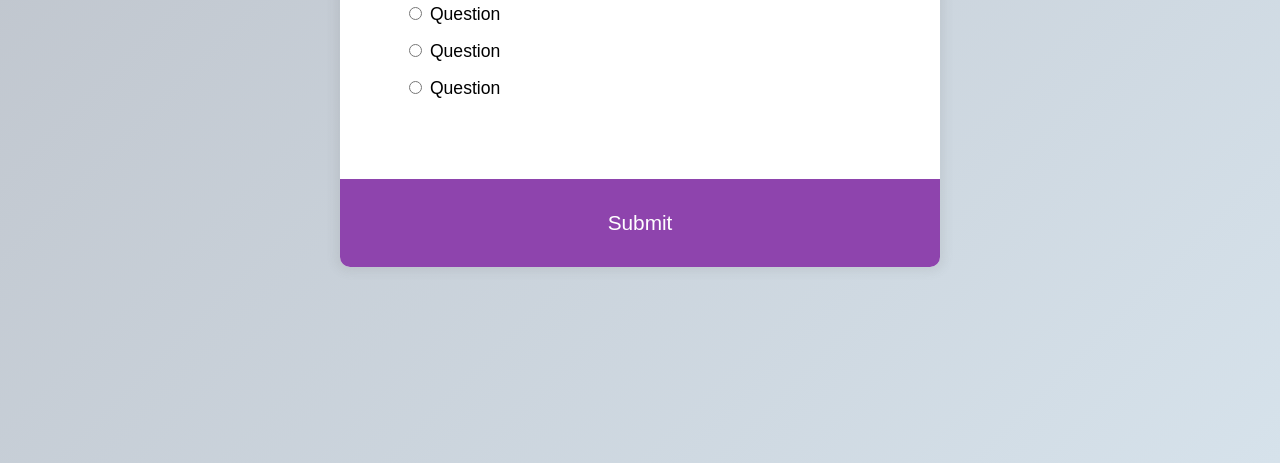
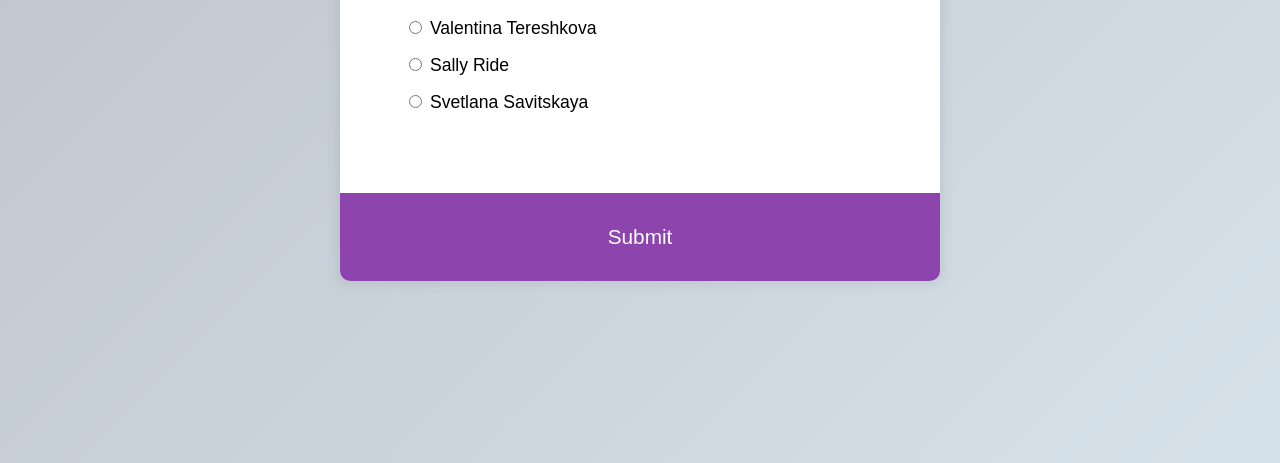
Before and after one commit to dkimuene/Quiz_App, a plain HTML site: page index.html in a window 1280 px wide. Shown: the part 337-800 px from the top of the page. Drawn offline with Linux system fonts and the light colour scheme.

Commit message:
Load the Questions
Added question id to h2 tag; Added id to each list element tag. Added the function loadQuiz and a submit button event listener

```diff
--- a/index.html
+++ b/index.html
@@ -11,24 +11,24 @@
 <body>
     <div class="quiz-container">
         <div class="quiz-header">
-            <h2>Question Text</h2>
+            <h2 id="question">Question Text</h2>
+
             <ul>
                 <li><input type="radio" id="a" name="answer">
-                    <label for="a">Question</label>
+                    <label id="a_text" for="a">Question</label>
                 </li>
                 <li><input type="radio" id="b" name="answer">
-                    <label for="b">Question</label>
+                    <label id="b_text" for="b">Question</label>
                 </li>
                 <li><input type="radio" id="c" name="answer">
-                    <label for="c">Question</label>
+                    <label id="c_text" for="c">Question</label>
                 </li>
                 <li><input type="radio" id="d" name="answer">
-                    <label for="d">Question</label>
+                    <label id="d_text" for="d">Question</label>
                 </li>
             </ul>
         </div>
-
-        <button>Submit</button>
+        <button id="submit">Submit</button>
     </div>
 
 </body>
--- a/src/scripts.js
+++ b/src/scripts.js
@@ -1,5 +1,4 @@
 function init() {
-
     const quizData = [
         {
             question: "Who was the first American woman in space?",
@@ -8,14 +7,16 @@ function init() {
             c: "Sally Ride",
             d: "Svetlana Savitskaya",
             correct: 'c'
-        },{
+        },
+        {
             question: "(5 + 3)/2 * 10 = ? ",
             a: "40",
             b: "45",
             c: "3/4",
             d: "20",
             correct: 'a'
-        },{
+        },
+        {
 
             question: "What is the minimum crew size for the ISS? ",
             a: "5",
@@ -23,7 +24,8 @@ function init() {
             c: "7",
             d: "12",
             correct: 'b'
-        },{
+        },
+        {
             question: "Who is in charge of the executive branch?",
             a: "The Speaker of the House",
             b: "The Prime Minister",
@@ -31,7 +33,8 @@ function init() {
             d: "The Chief Justice",
             correct: "c"
 
-        },{
+        },
+        {
             question: "We elect a U.S. Senator for how many years?",
             a: "10",
             b: "4",
@@ -39,74 +42,38 @@ function init() {
             d: "6",
             correct:"d"
         }
-    ]
-}
+    ];
 
-window.addEventListener("load", init)
+    const questionElement = document.getElementById('question')
+    const a_text = document.getElementById('a_text');
+    const b_text = document.getElementById("b_text");
+    const c_text = document.getElementById("c_text");
+    const d_text = document.getElementById("d_text");
+    const submitBtn = document.getElementById('submit');
 
-// const input = require('readline-sync');
+    let currentQuestion = 0;
 
-// TODO 2: modify your quiz app to ask 5 questions //
+    loadQuiz();
 
-// TODO 1.1a: Define candidateName //
-let candidateName = "";
-// TODO 1.2a: Define question, correctAnswer, and candidateAnswer //
-let quizData = [];
-let correctAnswers = [];
-let candidateAnswers = [];
+    function loadQuiz(){
+        const currentQuizData = quizData[currentQuestion];
 
+        questionElement.innerText = currentQuizData.question;
 
-// function askForName() {
-//   // TODO 1.1b: Ask for candidate's name //
-//    return candidateName = input.question('What is your name?:  ');
-// }
+        a_text.innerText = currentQuizData.a;
+        b_text.innerText = currentQuizData.b;
+        c_text.innerText = currentQuizData.c;
+        d_text.innerText = currentQuizData.d;
 
-function askQuestion() {
-  // TODO 1.2b: Ask candidate the question and assign the response as candidateAnswer //
-  console.log("Lets begin the Quiz.\n ")
-  for (let i = 0; i < questions.length; i++){
-    candidateAnswer = input.question(questions[i]);
-    candidateAnswers.push(candidateAnswer)
-  }
+    }
+    submitBtn.addEventListener("click", () => {
+        currentQuestion++;
+        if(currentQuestion < quizData.length){
+            loadQuiz();
+        } else {
+            alert('You are finish')
+        }
+    })
 
 }
-// function gradeQuiz(candidateAnswers) {
-
-//   // TODO 1.2c: Let the candidate know if they have answered the question correctly or incorrectly //
-//   let correctCandidateAnswers = 0
-//   console.log("\n" + 'Candidate Name: ' + candidateName + "\n");
-//   for (let i = 0; i < candidateAnswers.length; i++){
-//     count = i+1;
-//     console.log(`${count}) ${questions[i]}\n Your Answer: ${candidateAnswers[i]}\n Correct Answer: ${correctAnswers[i]}\n`);
-//     if (correctAnswers[i].toLowerCase() === candidateAnswers[i].toLowerCase()){
-//       correctCandidateAnswers += 1 ;
-//       }
-//     }
-
-
-
-//   let grade;
-
-
-//   return grade;
-// }
-
-// function runProgram() {
-//   askForName();
-//   // TODO 1.1c: Ask for candidate's name //
-//   console.log("Hello " + candidateName + ', nice to meet you.');
-
-//   askQuestion();
-//   gradeQuiz(this.candidateAnswers);
-// }
-
-// Don't write any code below this line //
-// And don't change these or your program will not run as expected //
-// module.exports = {
-//   candidateName: candidateName,
-//   questions: questions,
-//   correctAnswers: correctAnswers,
-//   candidateAnswers: candidateAnswers,
-//   gradeQuiz: gradeQuiz,
-//   runProgram: runProgram
-// };
+window.addEventListener("load", init)
--- a/src/styles.css
+++ b/src/styles.css
@@ -42,6 +42,9 @@ ul li {
     margin: 1rem 0;
 }
 
+ul li label {
+    cursor: pointer;
+}
 button{
     background-color: #8e44ad;
     border: none;
```
